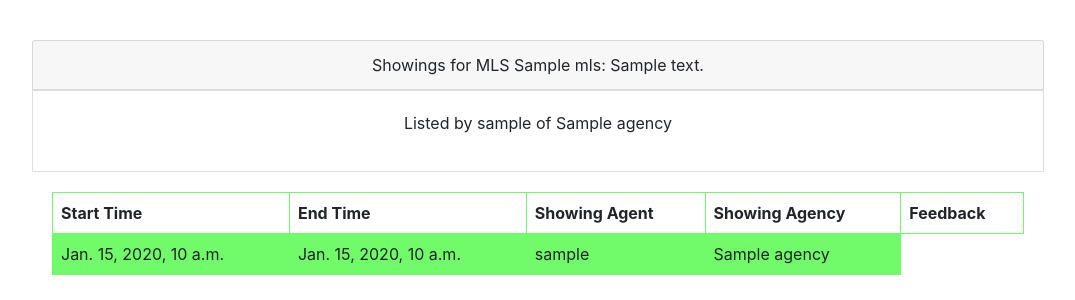
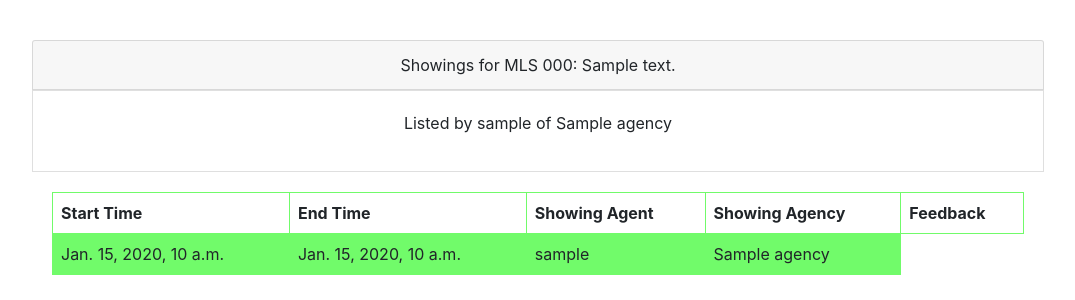
Before and after one commit to UAHCS499Spring2018Team4/T4RSU, a Django app: template T4RSU/realestate/templates/realestate/ShowingSchedule.html in a window 1280 px wide. Shown: the part 80-380 px from the top of the page, without its empty margins (38-1113 px from the left). Run offline with Django 3.2, Linux system fonts and the light colour scheme; the template is opened without the code that fills it: most values are stand-ins (such as "Sample title", 1, 10 or a date in 2020); some libraries are stand-ins or nearby versions.

```diff
--- a/T4RSU/realestate/templates/realestate/ShowingSchedule.html
+++ b/T4RSU/realestate/templates/realestate/ShowingSchedule.html
@@ -195,10 +195,10 @@ tr:nth-child(even) {
 
           <!-- /.card -->
             <div class="card-header"style="border: 1px solid rgba(0,0,0,.125) ! important;">
-              Showings for MLS {{listing.MLS}}: {{listing.address}}
+              Showings for MLS {{Listing.MLSNumber}}: {{Listing.address}}
             </div>
             <div class="card-body" style="border: 1px solid rgba(0,0,0,.125) ! important;">
-                <p>Listed by {{listing.agent.username}} of {{listing.agent.agency.agency_name}}</p>
+                <p>Listed by {{Listing.agent.username}} of {{Listing.agent.agency.agency_name}}</p>
             </div>
             <div class="card-body">
                 <table>
```
